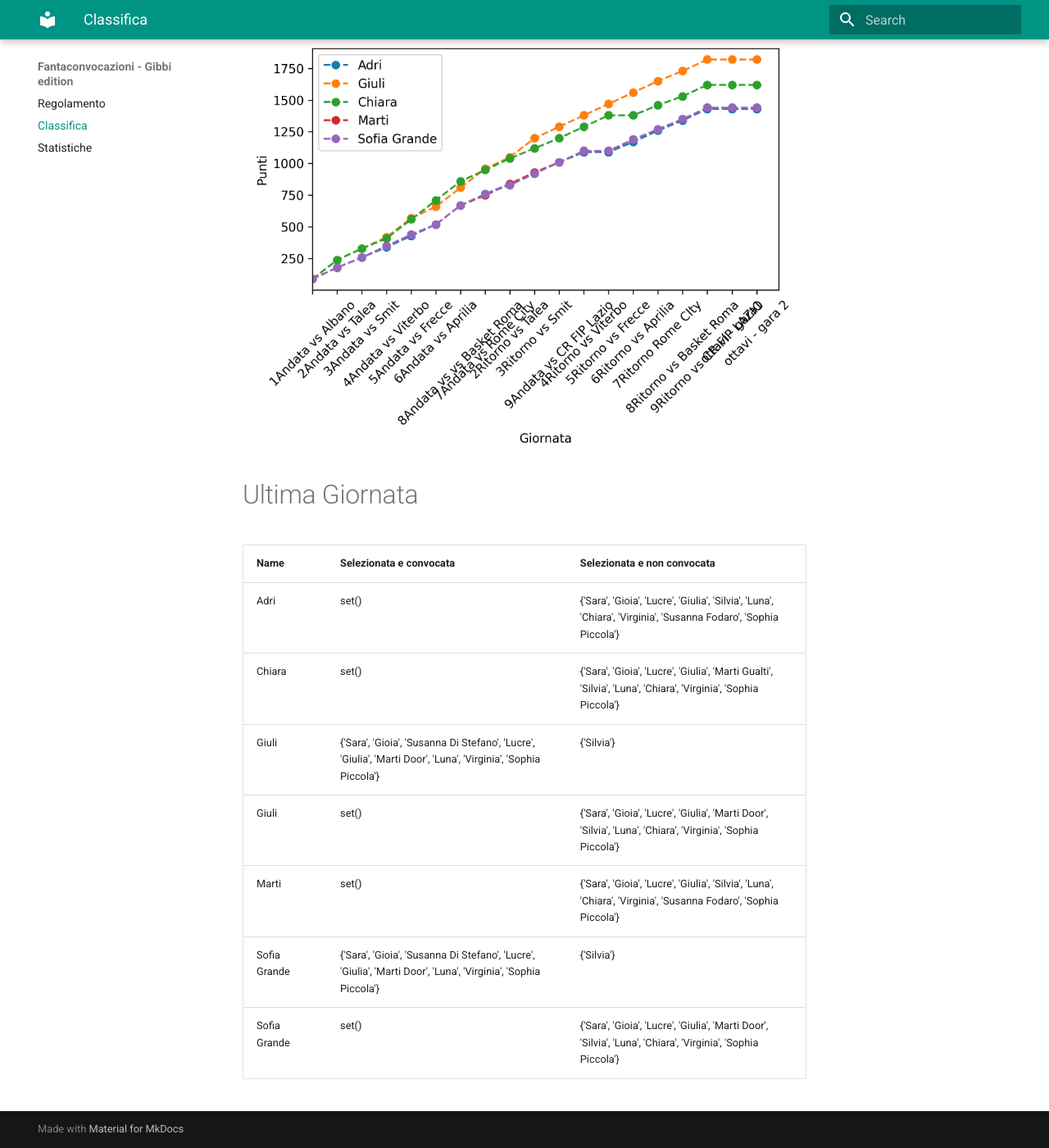
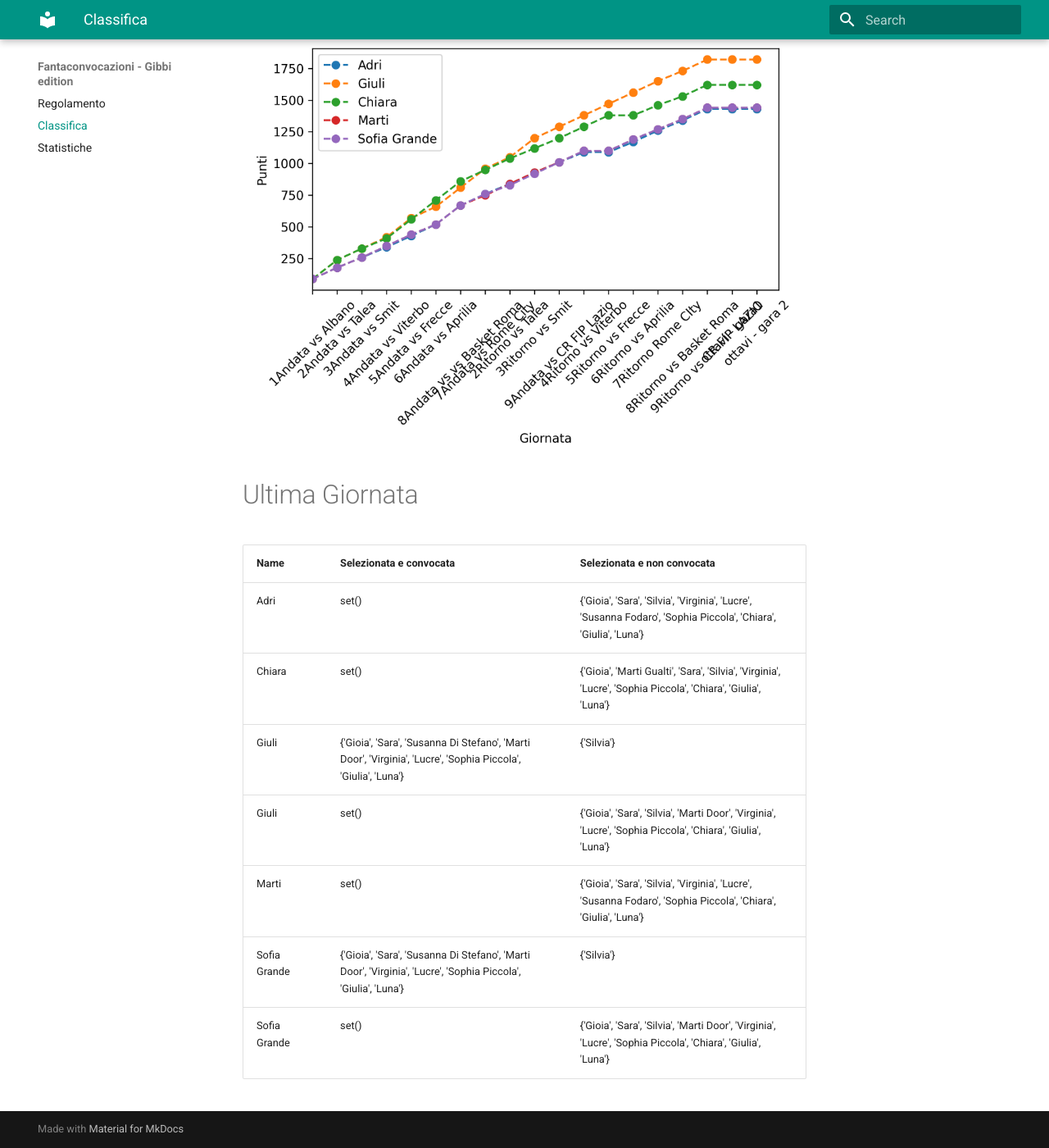
Before and after one commit to martinig94/fantagibbi, an MkDocs documentation site: the page built from docs/Classifica.md, in a window 1280 px wide and 1400 px high, scrolled down 565 px. Shown: the whole window at 82% size. Built offline with MkDocs 1.6.1 and Material for MkDocs 9.7.7, drawn with Linux system fonts in a browser that asks for light colours.

Commit message:
Auto-update from main.py

```diff
--- a/docs/Classifica.md
+++ b/docs/Classifica.md
@@ -18,11 +18,11 @@
 <!-- START_TABLE CORRECT -->
 | Name         | Selezionata e convocata                                                                                        | Selezionata e non convocata                                                                                      |
 |:-------------|:---------------------------------------------------------------------------------------------------------------|:-----------------------------------------------------------------------------------------------------------------|
-| Adri         | set()                                                                                                          | {'Sara', 'Gioia', 'Lucre', 'Giulia', 'Silvia', 'Luna', 'Chiara', 'Virginia', 'Susanna Fodaro', 'Sophia Piccola'} |
-| Chiara       | set()                                                                                                          | {'Sara', 'Gioia', 'Lucre', 'Giulia', 'Marti Gualti', 'Silvia', 'Luna', 'Chiara', 'Virginia', 'Sophia Piccola'}   |
-| Giuli        | {'Sara', 'Gioia', 'Susanna Di Stefano', 'Lucre', 'Giulia', 'Marti Door', 'Luna', 'Virginia', 'Sophia Piccola'} | {'Silvia'}                                                                                                       |
-| Giuli        | set()                                                                                                          | {'Sara', 'Gioia', 'Lucre', 'Giulia', 'Marti Door', 'Silvia', 'Luna', 'Chiara', 'Virginia', 'Sophia Piccola'}     |
-| Marti        | set()                                                                                                          | {'Sara', 'Gioia', 'Lucre', 'Giulia', 'Silvia', 'Luna', 'Chiara', 'Virginia', 'Susanna Fodaro', 'Sophia Piccola'} |
-| Sofia Grande | {'Sara', 'Gioia', 'Susanna Di Stefano', 'Lucre', 'Giulia', 'Marti Door', 'Luna', 'Virginia', 'Sophia Piccola'} | {'Silvia'}                                                                                                       |
-| Sofia Grande | set()                                                                                                          | {'Sara', 'Gioia', 'Lucre', 'Giulia', 'Marti Door', 'Silvia', 'Luna', 'Chiara', 'Virginia', 'Sophia Piccola'}     |
+| Adri         | set()                                                                                                          | {'Gioia', 'Sara', 'Silvia', 'Virginia', 'Lucre', 'Susanna Fodaro', 'Sophia Piccola', 'Chiara', 'Giulia', 'Luna'} |
+| Chiara       | set()                                                                                                          | {'Gioia', 'Marti Gualti', 'Sara', 'Silvia', 'Virginia', 'Lucre', 'Sophia Piccola', 'Chiara', 'Giulia', 'Luna'}   |
+| Giuli        | {'Gioia', 'Sara', 'Susanna Di Stefano', 'Marti Door', 'Virginia', 'Lucre', 'Sophia Piccola', 'Giulia', 'Luna'} | {'Silvia'}                                                                                                       |
+| Giuli        | set()                                                                                                          | {'Gioia', 'Sara', 'Silvia', 'Marti Door', 'Virginia', 'Lucre', 'Sophia Piccola', 'Chiara', 'Giulia', 'Luna'}     |
+| Marti        | set()                                                                                                          | {'Gioia', 'Sara', 'Silvia', 'Virginia', 'Lucre', 'Susanna Fodaro', 'Sophia Piccola', 'Chiara', 'Giulia', 'Luna'} |
+| Sofia Grande | {'Gioia', 'Sara', 'Susanna Di Stefano', 'Marti Door', 'Virginia', 'Lucre', 'Sophia Piccola', 'Giulia', 'Luna'} | {'Silvia'}                                                                                                       |
+| Sofia Grande | set()                                                                                                          | {'Gioia', 'Sara', 'Silvia', 'Marti Door', 'Virginia', 'Lucre', 'Sophia Piccola', 'Chiara', 'Giulia', 'Luna'}     |
 <!-- END_TABLE CORRECT -->
```
